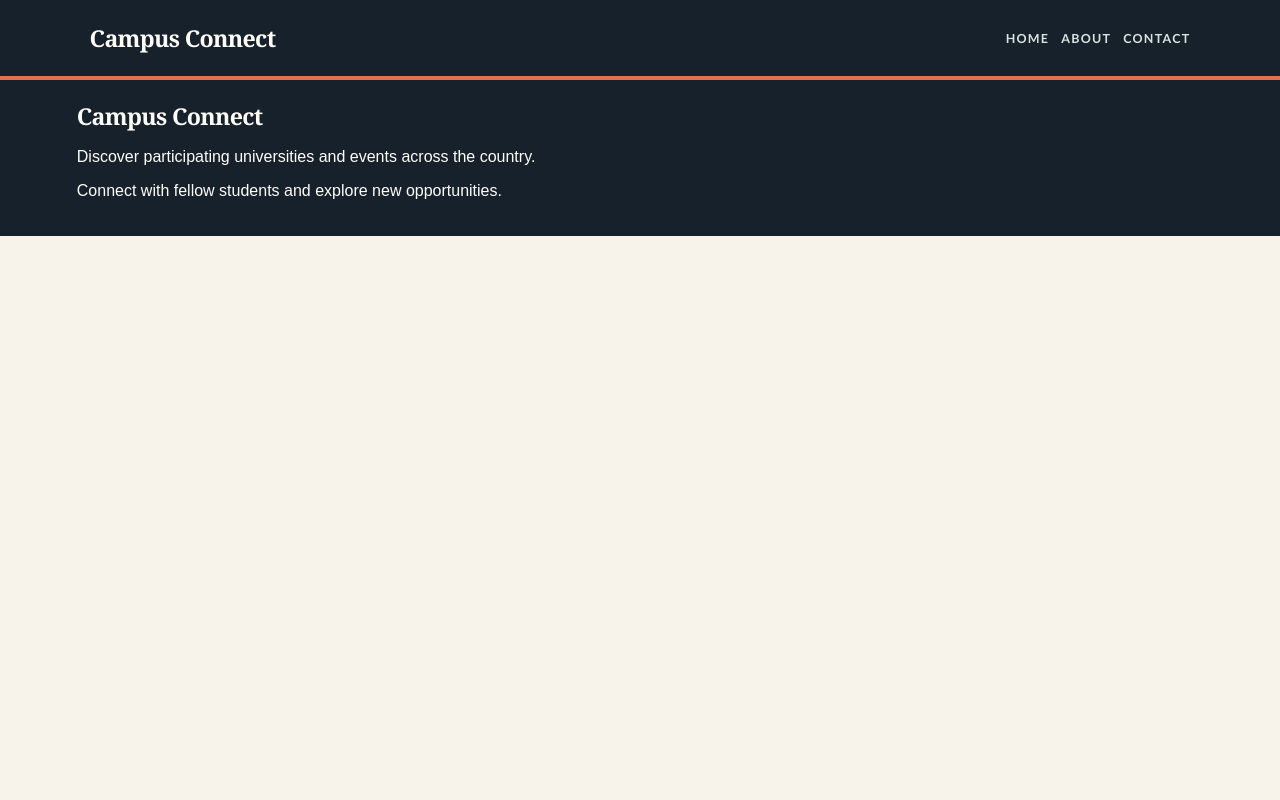
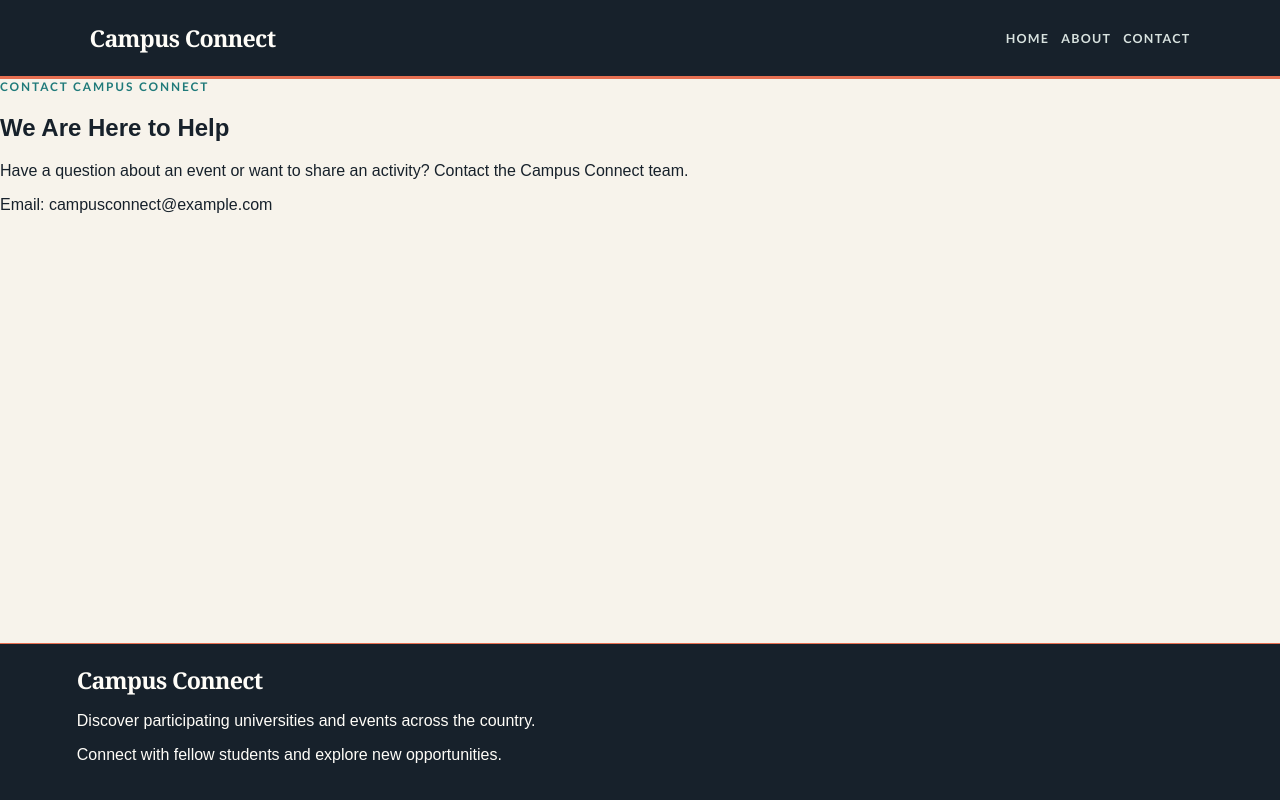
Before and after one commit to Hitesh2006403/MERN-Fullstack, a React (Vite) app: page /contact in a window 1280 px wide. Built offline with nearby package versions, Linux system fonts and the light colour scheme.

Commit message:
New project

```diff
--- a/src/App.css
+++ b/src/App.css
@@ -31,9 +31,15 @@ body {
 }
 
 .app {
+  display: flex;
+  flex-direction: column;
   min-height: 100vh;
   overflow: hidden;
   background: var(--paper);
+}
+
+.app-content {
+  flex: 1;
 }
 
 .Navbar {
@@ -301,6 +307,7 @@ body {
   }
 }
 .footer {
+  flex-shrink: 0;
   padding: 20px clamp(20px, 6vw, 102px);
   color: var(--paper-bright);
   background: var(--ink);
@@ -441,3 +448,28 @@ body {
     grid-column: auto;
   }
 }
+
+
+.event-details-page{
+  max-width:900px;
+  margin:auto;
+  padding:70px 8%;
+}
+.event-details-page h1{
+  color:#0f172a;
+}
+.details-box{
+  margin:25px 0;
+  padding: 20px;
+  border-radius:10px;
+  background-color: #eff6ff;
+}
+.details-button{
+  display:inline-block;
+  margin-top:16px;
+  padding:10px 14px;
+  border-radius:6px;
+  background-color: #2563eb;
+  color:white;
+  text-decoration: none;
+}
--- a/src/App.jsx
+++ b/src/App.jsx
@@ -214,7 +214,7 @@
 // export default App;
 
 import { useState } from "react";
-import { Routes, Route } from "react-router";
+import { Routes, Route } from "react-router-dom";
 import "./App.css";
 import Navbar from "./Components/Navbar";
 import Footer from "./Components/footer";
@@ -222,6 +222,7 @@ import HomePage from "./pages/HomePage";
 import EventsPage from "./pages/EventsPage";
 import EventDetailsPage from "./pages/EventDetailsPage";
 import AboutPage from "./pages/AboutPage";
+import ContactPage from "./pages/ContactPage";
 
 import { initialEvents } from "./Data/Event";
 
@@ -232,17 +233,27 @@ function App() {
     setEvents([...events, newEvent]);
   }
 
+  function handleDeleteEvent(eventId) {
+    const updatedEvents = events.filter(function (event) {
+      return event.id !== eventId;
+    });
+
+    setEvents(updatedEvents);
+  }
+
   return (
-    <div>
+    <div className="app">
       <Navbar />
 
-      <Routes>
+      <main className="app-content">
+        <Routes>
         <Route
           path="/"
           element={
             <HomePage
               events={events}
               onAddEvent={handleAddEvent}
+              onDeleteEvent={handleDeleteEvent}
             />
           }
         />
@@ -250,14 +261,19 @@ function App() {
         <Route
           path="/events"
           element={
-            <EventsPage events={events} />
+            <EventsPage
+              events={events}
+              onDeleteEvent={handleDeleteEvent}
+            />
           }
         />
 
         <Route
           path="/events/:eventId"
           element={
-            <EventDetailsPage events={events} />
+            <EventDetailsPage
+              events={events}
+            />
           }
         />
 
@@ -265,7 +281,13 @@ function App() {
           path="/about"
           element={<AboutPage />}
         />
-      </Routes>
+
+        <Route
+          path="/contact"
+          element={<ContactPage />}
+        />
+        </Routes>
+      </main>
 
       <Footer />
     </div>
--- a/src/Components/Navbar.jsx
+++ b/src/Components/Navbar.jsx
@@ -14,14 +14,16 @@
 // }
 // export default Navbar;
 
+import { Link } from "react-router-dom";
+
 function Navbar() {
   return (
     <nav className="Navbar">
         <h2> Campus connect</h2>
         <div className="nav-links">
-            <a href="#home">Home</a>
-            <a href="#about">About</a>
-            <a href="#contact">Contact</a>
+            <Link to="/">Home</Link>
+            <Link to="/about">About</Link>
+            <Link to="/contact">Contact</Link>
         </div>
     </nav>
   );
--- /dev/null
+++ b/src/pages/ContactPage.jsx
@@ -0,0 +1,20 @@
+function ContactPage() {
+  return (
+    <section className="page-heading">
+      <p className="section-label">Contact Campus Connect</p>
+
+      <h1>We Are Here to Help</h1>
+
+      <p>
+        Have a question about an event or want to share an activity? Contact
+        the Campus Connect team.
+      </p>
+
+      <p>
+        Email: campusconnect@example.com
+      </p>
+    </section>
+  );
+}
+
+export default ContactPage;
```
